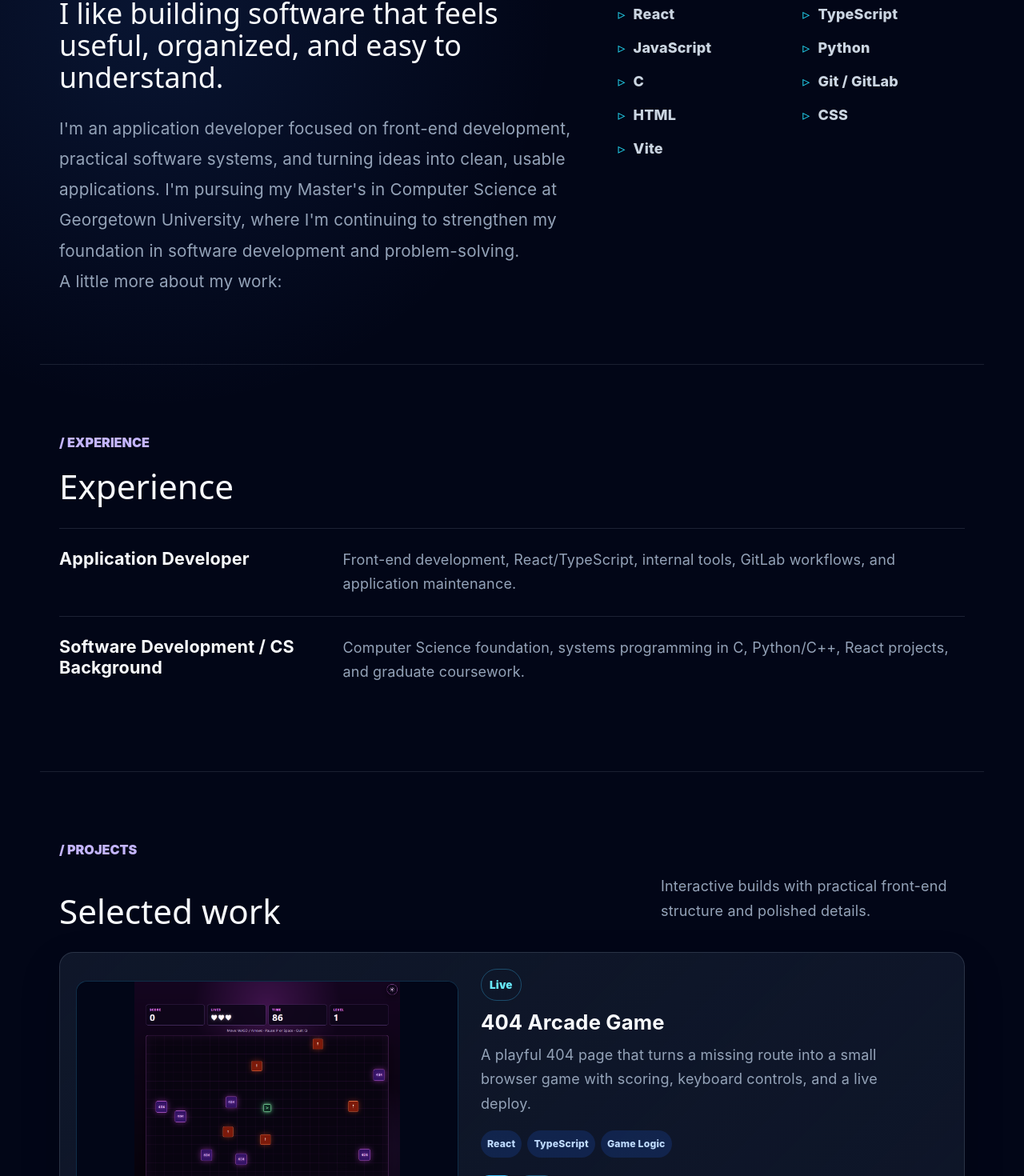
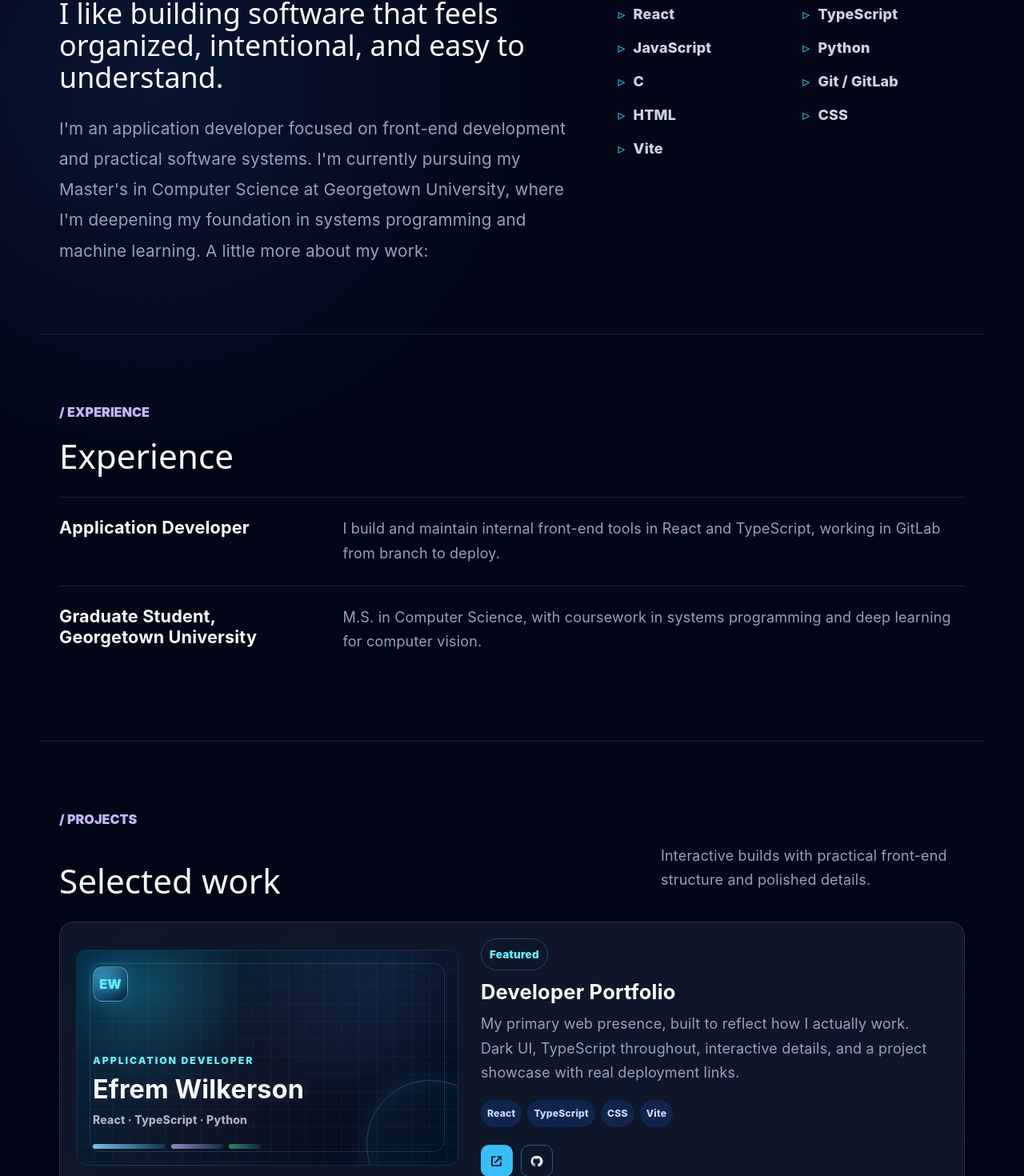
Before and after one commit to devbyE/EfremW, a React (Vite) app: page / in a window 1280 px wide. Shown: the part 932-2402 px from the top of the page at 80% size. Built offline with nearby package versions, Linux system fonts and the light colour scheme.

Commit message:
Add portfolio project card and refine site copy

```diff
--- a/src/App.css
+++ b/src/App.css
@@ -465,6 +465,142 @@ h2 {
   width: 34%;
   height: 14px;
   background: rgba(56, 189, 248, 0.14);
+}
+
+.portfolio-preview {
+  position: relative;
+  min-height: 220px;
+  aspect-ratio: 16 / 9;
+  overflow: hidden;
+  padding: 20px;
+  background:
+    radial-gradient(circle at 18% 18%, rgba(34, 211, 238, 0.2), transparent 7rem),
+    radial-gradient(circle at 78% 16%, rgba(59, 130, 246, 0.13), transparent 9rem),
+    linear-gradient(rgba(56, 189, 248, 0.06) 1px, transparent 1px),
+    linear-gradient(90deg, rgba(56, 189, 248, 0.06) 1px, transparent 1px),
+    linear-gradient(135deg, rgba(8, 47, 73, 0.9), rgba(15, 23, 42, 0.9) 48%, rgba(2, 6, 23, 0.94));
+  background-size: auto, auto, 22px 22px, 22px 22px, auto;
+  box-shadow:
+    inset 0 0 36px rgba(2, 6, 23, 0.34),
+    inset 0 0 30px rgba(34, 211, 238, 0.06);
+}
+
+.portfolio-preview::before {
+  content: "";
+  position: absolute;
+  inset: 16px;
+  border: 1px solid rgba(125, 211, 252, 0.18);
+  border-radius: 14px;
+  pointer-events: none;
+}
+
+.portfolio-preview::after {
+  content: "";
+  position: absolute;
+  right: -46px;
+  bottom: -54px;
+  width: 158px;
+  height: 158px;
+  border: 1px solid rgba(125, 211, 252, 0.24);
+  border-radius: 999px;
+  background: rgba(56, 189, 248, 0.06);
+  box-shadow:
+    0 0 42px rgba(56, 189, 248, 0.14),
+    inset 0 0 24px rgba(56, 189, 248, 0.05);
+}
+
+.portfolio-brand-mark {
+  position: absolute;
+  top: 20px;
+  left: 20px;
+  z-index: 1;
+  display: inline-grid;
+  place-items: center;
+  width: 44px;
+  height: 44px;
+  border: 1px solid rgba(125, 211, 252, 0.52);
+  border-radius: 12px;
+  color: #67e8f9;
+  background:
+    radial-gradient(circle at 35% 24%, rgba(125, 211, 252, 0.42), transparent 2rem),
+    linear-gradient(135deg, rgba(14, 165, 233, 0.38), rgba(2, 6, 23, 0.76));
+  box-shadow:
+    0 0 26px rgba(56, 189, 248, 0.24),
+    inset 0 0 20px rgba(125, 211, 252, 0.12);
+  font-size: 0.9rem;
+  font-weight: 900;
+  letter-spacing: 0;
+  line-height: 1;
+  text-shadow:
+    0 0 10px rgba(34, 211, 238, 0.55),
+    0 0 22px rgba(14, 165, 233, 0.3);
+}
+
+.portfolio-preview-identity {
+  position: absolute;
+  left: 20px;
+  right: 20px;
+  bottom: 44px;
+  z-index: 1;
+}
+
+.portfolio-preview-identity span {
+  display: block;
+  margin-bottom: 7px;
+  color: #67e8f9;
+  font-size: 0.68rem;
+  font-weight: 900;
+  letter-spacing: 0.16em;
+  text-transform: uppercase;
+}
+
+.portfolio-preview-identity strong {
+  display: block;
+  max-width: 17rem;
+  color: #f8fafc;
+  font-size: 1.8rem;
+  line-height: 1;
+  text-shadow: 0 0 18px rgba(226, 232, 240, 0.12);
+}
+
+.portfolio-preview-identity p {
+  margin: 10px 0 0;
+  color: rgba(203, 213, 225, 0.82);
+  font-size: 0.78rem;
+  font-weight: 800;
+}
+
+.portfolio-preview-signals {
+  position: absolute;
+  left: 20px;
+  bottom: 20px;
+  z-index: 1;
+  display: flex;
+  gap: 7px;
+  width: min(54%, 210px);
+}
+
+.portfolio-preview-signals span {
+  flex: 1;
+  height: 6px;
+  border-radius: 999px;
+  background:
+    linear-gradient(90deg, rgba(125, 211, 252, 0.92), rgba(56, 189, 248, 0.16)),
+    rgba(15, 23, 42, 0.7);
+}
+
+.portfolio-preview-signals span:nth-child(2) {
+  flex: 0.72;
+  background:
+    linear-gradient(90deg, rgba(196, 181, 253, 0.72), rgba(56, 189, 248, 0.12)),
+    rgba(15, 23, 42, 0.7);
+}
+
+.portfolio-preview-signals span:nth-child(3) {
+  flex: 0.44;
+  background:
+    linear-gradient(90deg, rgba(74, 222, 128, 0.58), rgba(56, 189, 248, 0.1)),
+    rgba(15, 23, 42, 0.7);
 }
 
 .project-tech {
--- a/src/App.tsx
+++ b/src/App.tsx
@@ -44,9 +44,32 @@ const technologies = [
 
 const projects: Project[] = [
   {
+    title: 'Developer Portfolio',
+    description:
+      'My primary web presence, built to reflect how I actually work. Dark UI, TypeScript throughout, interactive details, and a project showcase with real deployment links.',
+    tech: ['React', 'TypeScript', 'CSS', 'Vite'],
+    status: 'Featured',
+    links: [
+      {
+        label: 'Live Demo',
+        href: '#top',
+        icon: 'external',
+        ariaLabel: 'Open Developer Portfolio preview',
+        tooltip: 'Live Demo',
+      },
+      {
+        label: 'GitHub',
+        href: '#',
+        icon: 'github',
+        ariaLabel: 'View Developer Portfolio source repository',
+        tooltip: 'GitHub Repo',
+      },
+    ],
+  },
+  {
     title: '404 Arcade Game',
     description:
-      'A playful 404 page that turns a missing route into a small browser game with scoring, keyboard controls, and a live deploy.',
+      'A playful 404 page that turns a missing route into a small browser game, complete with scoring, lives, and keyboard controls.',
     tech: ['React', 'TypeScript', 'Game Logic'],
     status: 'Live',
     image: '/projects/404-arcade-game.png',
@@ -71,7 +94,7 @@ const projects: Project[] = [
   {
     title: 'Personality Theme Quiz',
     description:
-      'An interactive quiz that changes the site’s visual theme based on a visitor’s answers.',
+      'A short personality quiz that restyles the entire site to match the visitor\'s answers. Four themes, one design system, zero page reloads.',
     tech: ['React', 'State Management', 'CSS'],
     status: 'Interactive',
     links: [
@@ -87,7 +110,7 @@ const projects: Project[] = [
   {
     title: 'Cursor Trail Art',
     description:
-      'A subtle interactive visual effect where the cursor creates a glowing particle trail across the page.',
+      'An interactive canvas effect where your cursor paints a glowing particle trail. Try it right here on the card.',
     tech: ['JavaScript', 'Canvas', 'Animation'],
     status: 'Interactive',
   },
@@ -106,12 +129,12 @@ const experience = [
   {
     role: 'Application Developer',
     description:
-      'Front-end development, React/TypeScript, internal tools, GitLab workflows, and application maintenance.',
+      'I build and maintain internal front-end tools in React and TypeScript, working in GitLab from branch to deploy.',
   },
   {
-    role: 'Software Development / CS Background',
+    role: 'Graduate Student, Georgetown University',
     description:
-      'Computer Science foundation, systems programming in C, Python/C++, React projects, and graduate coursework.',
+      'M.S. in Computer Science, with coursework in systems programming and deep learning for computer vision.',
   },
 ]
 
@@ -154,6 +177,11 @@ function App() {
   }
 
   const activateTrail = (colorMode: TrailColorMode) => {
+    if (isTrailEnabled && trailColorMode === colorMode) {
+      setIsTrailEnabled(false)
+      return
+    }
+
     setTrailColorMode(colorMode)
     setIsTrailEnabled(true)
   }
@@ -202,13 +230,13 @@ function App() {
           </p>
 
           <h2>
-            Building useful software with clear design and practical purpose.
+            Building clear, practical software for real problems.
           </h2>
 
           <p className="hero-text">
             Hi, I&apos;m Efrem. I&apos;m an application developer focused on front-end
-            development, problem-solving, and building useful tools that make
-            information easier to manage.
+            work, problem-solving, and turning messy information into software
+            people actually want to use.
           </p>
 
         </div>
@@ -223,12 +251,12 @@ function App() {
 
             <pre>
 {`function Developer() {
-  const focus = 'build useful tools'
+  const focus = 'solve real problems'
 
   return (
     <Portfolio
       name="Efrem Wilkerson"
-      stack={['React', 'TypeScript']}
+      stack={['React', 'TypeScript', 'Python']}
       goal={focus}
     />
   )
@@ -244,20 +272,16 @@ function App() {
         <div className="about-grid">
           <div>
             <h2>
-              I like building software that feels useful, organized, and easy to
-              understand.
+              I like building software that feels organized, intentional, and
+              easy to understand.
             </h2>
 
             <p className="section-text">
-              I&apos;m an application developer focused on front-end development,
-              practical software systems, and turning ideas into clean, usable
-              applications. I&apos;m pursuing my Master&apos;s in Computer Science at
-              Georgetown University, where I&apos;m continuing to strengthen my
-              foundation in software development and problem-solving.
-            </p>
-
-            <p className="section-text">
-              A little more about my work:
+              I&apos;m an application developer focused on front-end development and
+              practical software systems. I&apos;m currently pursuing my Master&apos;s in
+              Computer Science at Georgetown University, where I&apos;m deepening my
+              foundation in systems programming and machine learning. A little
+              more about my work:
             </p>
           </div>
 
@@ -300,6 +324,27 @@ function App() {
               <div className="project-preview">
                 {project.image && project.imageAlt ? (
                   <img src={project.image} alt={project.imageAlt} />
+                ) : project.title === 'Developer Portfolio' ? (
+                  <div
+                    className="portfolio-preview"
+                    aria-label="Branded preview card for Efrem Wilkerson"
+                  >
+                    <div className="portfolio-brand-mark" aria-hidden="true">
+                      EW
+                    </div>
+
+                    <div className="portfolio-preview-identity">
+                      <span>Application Developer</span>
+                      <strong>Efrem Wilkerson</strong>
+                      <p>React &middot; TypeScript &middot; Python</p>
+                    </div>
+
+                    <div className="portfolio-preview-signals" aria-hidden="true">
+                      <span></span>
+                      <span></span>
+                      <span></span>
+                    </div>
+                  </div>
                 ) : project.title === 'Personality Theme Quiz' ? (
                   <div className="theme-preview-grid" aria-label="Theme previews">
                     {themeNames.map((theme) => (
```
